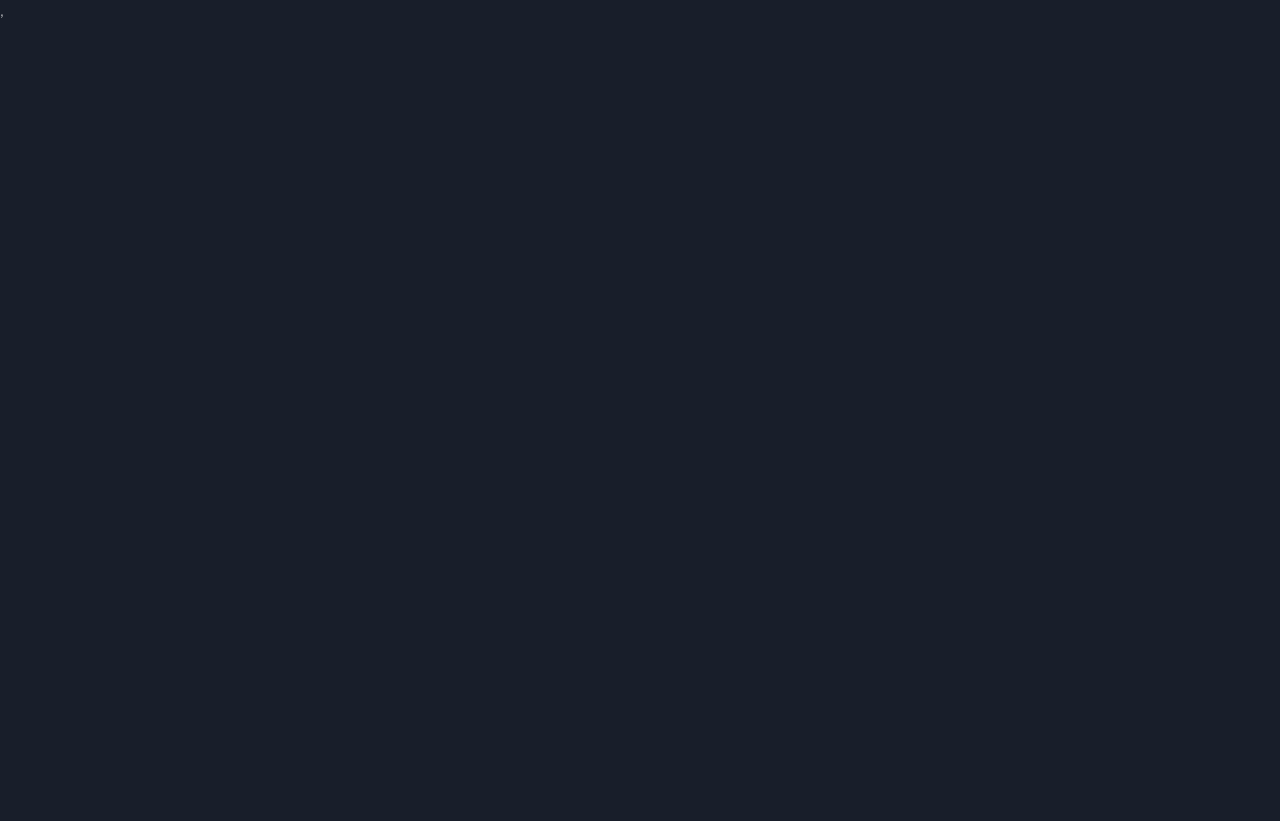
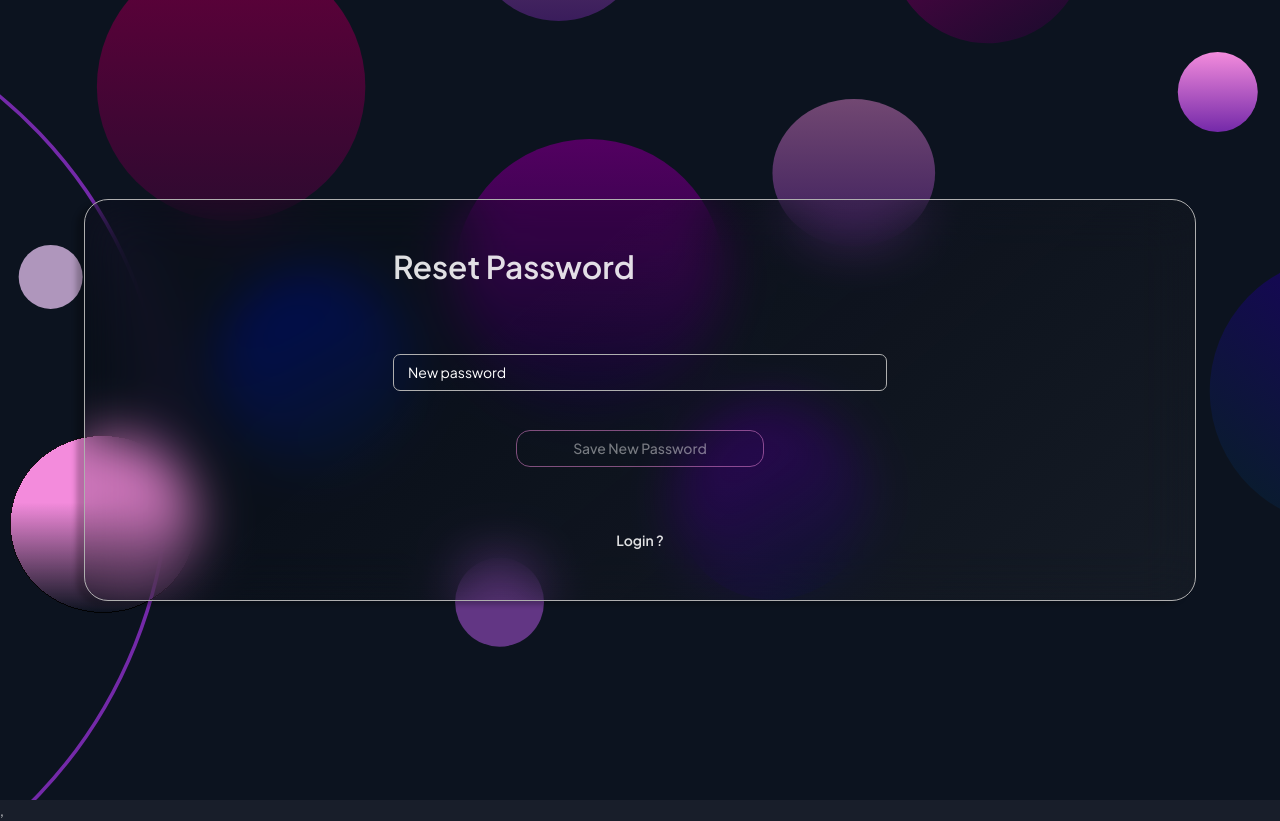
Before and after one commit to amaliahm/anashid, a React (Vite) app in the folder user/: page /auth/reset-password/1 in a window 1280 px wide. Before the commit this address had no page. Before the commit the page ends 800 px from the top, so only its background shows below. Built offline with nearby package versions, Linux system fonts and the light colour scheme.

Commit message:
add user.reset_password

```diff
--- a/user/src/App.jsx
+++ b/user/src/App.jsx
@@ -5,6 +5,8 @@ import Login from './pages/auth/Login';
 import Home from './pages/home/home';
 import VerifyEmail from './pages/auth/VerifyEmail';
 import PrivateRoute from './pages/auth/PrivateRoute';
+import ForgetPassword from './pages/auth/ForgetPassword';
+import ChangePassword from './pages/auth/ChangePassword';
 
 function App() {
 
@@ -29,6 +31,14 @@ function App() {
             element={<VerifyEmail />}
           />
           <Route
+            path='/forget-password'
+            element={<ForgetPassword />}
+          />
+          <Route
+            path='/auth/reset-password/:token'
+            element={<ChangePassword />}
+          />
+          <Route
             path='/user/home/:id'
             element={
               <PrivateRoute>
--- /dev/null
+++ b/user/src/pages/auth/ChangePassword.jsx
@@ -0,0 +1,90 @@
+import React, { useState } from 'react';
+import { useParams } from 'react-router-dom';
+import axios from 'axios';
+import { signup } from '../../assets/images';
+import { useNavigate } from 'react-router-dom';
+
+const ChangePassword = () => {
+  const navigate = useNavigate()
+  const { token } = useParams();
+  const [newPassword, setNewPassword] = useState('');
+  const [error, setError] = useState(false)
+  const [done, setDone] = useState(false)
+
+  const handleSubmit = async (e) => {
+    e.preventDefault();
+    try {
+      if (!token) {
+        setError(true)
+        setDone(false)
+        return;
+      }
+      await axios.post(
+        `http://localhost:3000/auth/reset-password/${token}`,
+        { newPassword }
+      );
+      setDone(true)
+      setError(false)
+    } catch (error) {
+      console.error(error);
+      setError(true)
+      setDone(false)
+    }
+  };
+
+  return (
+    <div
+      className="bg-cover bg-center h-screen"
+      style={{ backgroundImage: `url('${signup}')`}}
+    >
+      <div className="flex items-center justify-between h-screen py-12 px-10 lg:px-24">
+          <form
+            onSubmit={handleSubmit}
+            className="w-full p-8 rounded rounded-3xl auth-div flex flex-wrap items:center lg:justify-between border-[1px] border-[#AFAFAF]"
+          >
+            <div className="lg:px-80 px-4 w-full text-center lg:my-2">
+              <h2 className="lg:text-4xl text-2xl capitalize text-start font-semibold mb-12 mt-4 lg:mb-20">
+                reset password
+              </h2>
+              <div className="flex flex-col gap-8 items-start">
+                <input
+                  id="username"
+                  type="password"
+                  value={newPassword}
+                  onChange={(e) => setNewPassword(e.target.value)}
+                  className="w-full py-2 px-4 mb-5 rounded-lg border-[1px] border-[#AFAFAF] text-white placeholder-white bg-transparent"
+                  placeholder="New password"
+                  required
+                />
+                {error &&
+                  <p className='text-red-500 text-xs italic'>
+                    Error saving new password, please try again!
+                  </p>
+                }
+                {done &&
+                  <p className='text-green-500 text-xs italic'>
+                    New password saved successfully
+                  </p>
+                }
+              </div>
+              <button
+                type="submit"
+                className={`capitalize border-[1px] border-[var(--mainColor)] font-medium px-16 py-2 my-6 rounded-2xl ${ newPassword.length < 8 ? 'opacity-50 cursor-not-allowed' : 'cursor-pointer'}`}
+                disabled={newPassword.length === 0}
+              >
+                save new password
+              </button>
+              <div
+                className="mt-12 mb-4 flex justify-center items-center capitalize font-semibold gap-4 hover:cursor-pointer"
+                onClick={() => navigate('/')}
+              >
+                login ?
+              </div>
+            </div>
+          </form>
+        </div>
+    </div>
+  );
+};
+
+export default ChangePassword;
--- /dev/null
+++ b/user/src/pages/auth/ForgetPassword.jsx
@@ -0,0 +1,75 @@
+import React, { useState, useEffect } from 'react';
+import axios from 'axios';
+import { signup } from '../../assets/images';
+
+const ForgetPassword = () => {
+  const [error, setError] = useState(false)
+  const [done, setDone] = useState(false)
+  const [email, setEmail] = useState('');
+
+  const handleResetPw = async (e) => {
+    e.preventDefault();
+    try {
+        await axios.post('http://localhost:3000/forget-password', { email });
+        setDone(true);
+        setError(false);
+      } catch (error) {
+        console.error(error);
+        setError(true);
+        setDone(false);
+      }
+  };
+
+  return (
+    <div
+      className="bg-cover bg-center h-screen"
+      style={{ backgroundImage: `url('${signup}')`}}
+    >
+      <div className="flex items-center justify-between h-screen py-12 px-10 lg:px-24">
+          <form
+            onSubmit={handleResetPw}
+            className="w-full p-8 rounded rounded-3xl auth-div flex flex-wrap items:center lg:justify-between border-[1px] border-[#AFAFAF]"
+          >
+            <div className="lg:px-80 px-4 w-full text-center lg:my-2">
+              <h2 className="lg:text-4xl text-2xl capitalize text-start font-semibold mb-12 mt-4 lg:mb-20">
+                forget password
+              </h2>
+              <div className="flex flex-col gap-8 items-start">
+                <input
+                  id="username"
+                  type="text"
+                  value={email}
+                  onChange={(e) => setEmail(e.target.value)}
+                  className="w-full py-2 px-4 mb-5 rounded-lg border-[1px] border-[#AFAFAF] text-white placeholder-white bg-transparent"
+                  placeholder="Email"
+                  required
+                />
+                {error &&
+                  <p className='text-red-500 text-xs italic'>
+                    Error sending password reset link, please try again!
+                  </p>
+                }
+                {done &&
+                  <p className='text-green-500 text-xs italic'>
+                    Password reset link sent to your email
+                  </p>
+                }
+              </div>
+              <button
+                type="submit"
+                className={`capitalize border-[1px] border-[var(--mainColor)] font-medium px-16 py-2 my-6 rounded-2xl ${ email.length === 0 ? 'opacity-50 cursor-not-allowed' : 'cursor-pointer'}`}
+                disabled={email.length === 0}
+              >
+                send email
+              </button>
+              <div className="mt-12 mb-4 flex justify-center items-center capitalize font-semibold gap-4">
+                login ?
+              </div>
+            </div>
+          </form>
+        </div>
+    </div>
+  );
+};
+
+export default ForgetPassword;
--- a/user/src/pages/auth/Login.jsx
+++ b/user/src/pages/auth/Login.jsx
@@ -78,10 +78,17 @@ const Login = () => {
               </div>
               <button
                 type="submit"
-                className="capitalize border-[1px] border-[var(--mainColor)] bg-[rgba(255,255,255,0.3)] font-medium px-16 py-2 my-6 mt-12 rounded-2xl hover:cursor-pointer"
+                className={`capitalize border-[1px] border-[var(--mainColor)] bg-[rgba(255,255,255,0.3)] font-medium px-16 py-2 my-6 mt-12 rounded-2xl ${form.email.length === 0 || form.password.length < 8 ? 'opacity-50 cursor-not-allowed' : 'hover:cursor-pointer'}`}
+                disabled={form.email.length === 0 || form.password.length < 8}
               >
                 {status === 'loading' || loading ? 'loading...' : 'login'}
               </button>
+              <p
+                className="text-[var(--mainColor)] hover:cursor-pointer capitalize font-semibold"
+                onClick={() => navigate('/forget-password')}
+              >
+                forget password?
+              </p>
               <div className="flex justify-center lg:justify-between items-center flex-nowrap text-[#4D4D4D] capitalize font-lg font-semibold m-2 lg:px-6 overflow-hidden">
                 <img
                   src={line}
```
Also changed, not shown: 1 other file (tests, documents, lock files or other folders).
